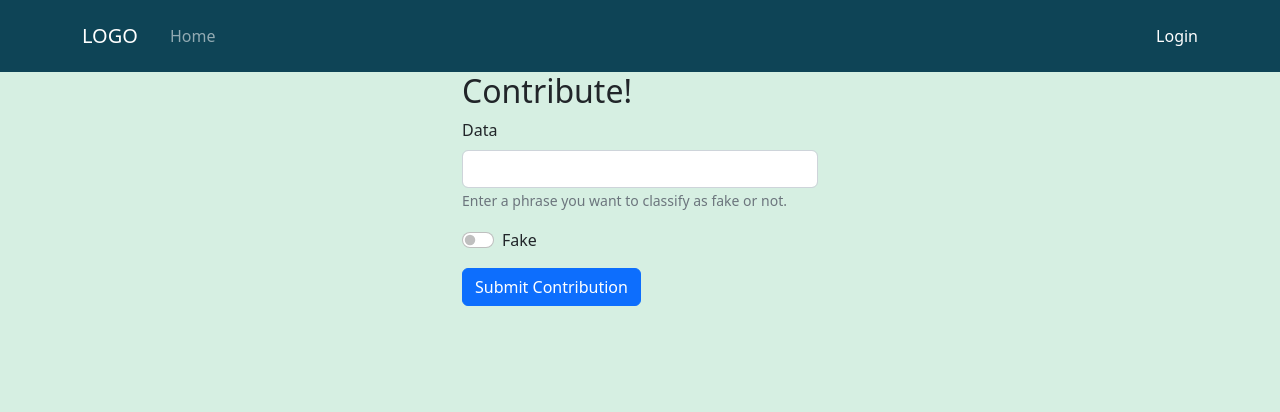
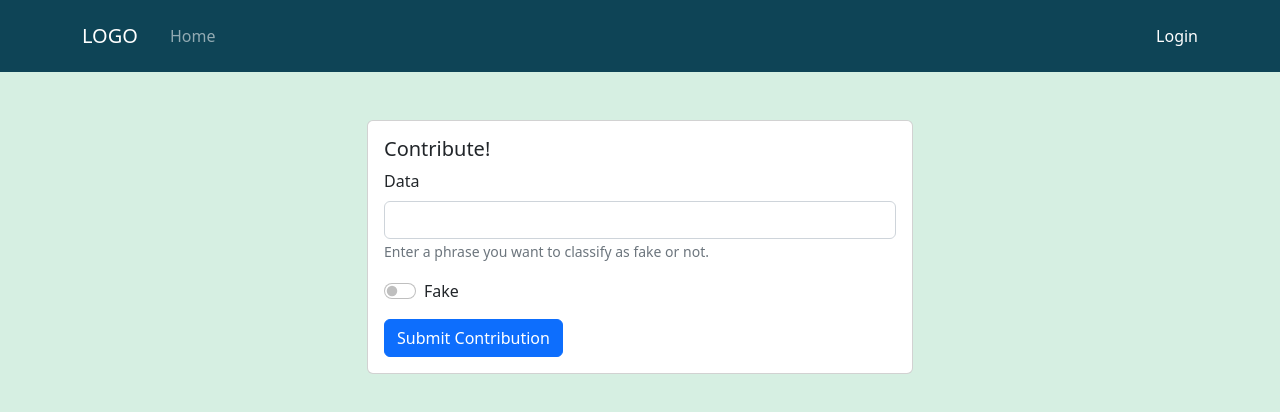
Before and after one commit to mitdcjerson/hackathonfrontend, a React (Create React App) app: page /contribute in a window 1280 px wide. Shown: the top 412 px of the page. Built offline with nearby package versions, Linux system fonts and the light colour scheme.

Commit message:
Added Bootstrap Card for Contribute

```diff
--- a/src/components/Contribute.js
+++ b/src/components/Contribute.js
@@ -1,9 +1,7 @@
 import Button from 'react-bootstrap/Button';
 import Form from 'react-bootstrap/Form';
 import 'bootstrap/dist/css/bootstrap.min.css';
-import Container from 'react-bootstrap/Container';
-import Row from 'react-bootstrap/Row';
-import Col from 'react-bootstrap/Col';
+import { Card, Col, Container, Row } from 'react-bootstrap';
 import { useState } from 'react';
 
 const Contribute = () => {
@@ -41,9 +39,11 @@ const Contribute = () => {
     return (
         <div className="form-container">
             <Container>
-                <Row className="justify-content-md-center">
-                    <Col sm={4}>
-                        <h2>Contribute!</h2>
+                <Row>
+                    <Col md={{ span: 6, offset: 3 }}>
+                        <Card className="mt-5">
+                            <Card.Body>
+                                <Card.Title>Contribute!</Card.Title>
                                 <Form onSubmit={handleSubmit}>
                                     <Form.Group className="mb-3" controlId="formBasicEmail">
                                         <Form.Label htmlFor="inputData">Data</Form.Label>
@@ -73,6 +73,8 @@ const Contribute = () => {
                                         Submit Contribution
                                     </Button>
                                 </Form>
+                            </Card.Body>
+                        </Card>
                     </Col>
                 </Row>
 
```
Lines whose indentation alone changed are shown as unchanged.
